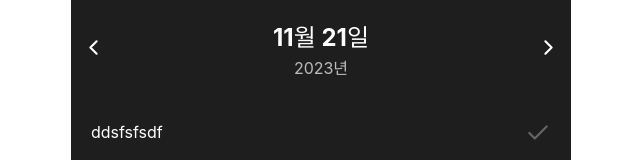
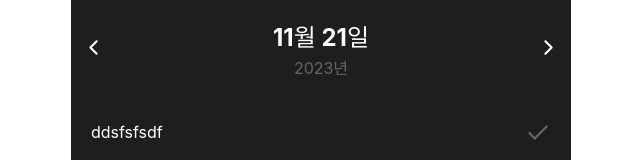
Before and after one commit to berrrycoding/elice-todo-list, a React (Vite) app: page / in a window 1280 px wide. Shown: the top 160 px of the page, without its empty margins (319-959 px from the left). Built offline with nearby package versions, Linux system fonts and the light colour scheme.

Commit message:
refactor: colors 객체화 하기

```diff
--- a/src/components/pages/Main/index.tsx
+++ b/src/components/pages/Main/index.tsx
@@ -4,6 +4,7 @@ import subDays from "date-fns/subDays";
 import { ChangeEvent, useState } from "react";
 import { FiCheck, FiChevronLeft, FiChevronRight, FiPlus } from "react-icons/fi";
 import styled from "styled-components";
+import { colors } from "../../../theme/colors";
 import { InputMode, TodoItem } from "../../../types";
 import { Spacing } from "../../shared/Spacing";
 import useTodoItems from "./hooks/useTodoItems";
@@ -120,7 +121,7 @@ export default function Main() {
                       onDone(index);
                     }}
                   >
-                    <FiCheck color="#666666" size={26} />
+                    <FiCheck color={colors.gray[1]} size={26} />
                   </div>
                 </div>
               )}
@@ -128,7 +129,7 @@ export default function Main() {
                 <div className="todo-item">
                   <Content isDone={true}>{item.content}</Content>
                   <div onClick={() => onCancelDone(index)}>
-                    <FiCheck color="#CFFF48" size={26} />
+                    <FiCheck color={colors.primary} size={26} />
                   </div>
                 </div>
               )}
@@ -137,7 +138,7 @@ export default function Main() {
         })}
       </TodoList>
       <AddButton onClick={handleAddMode}>
-        <FiPlus color="#1E1E1E" size={24} />
+        <FiPlus color={colors.dark} size={24} />
       </AddButton>
     </Container>
   );
@@ -169,7 +170,7 @@ const DateNavigator = styled.div`
   }
 
   .date-normal-font {
-    color: var(--color-gray-0);
+    color: ${colors.gray[1]};
   }
 `;
 
@@ -193,22 +194,22 @@ const TodoList = styled.div`
 
     .done {
       text-decoration: line-through;
-      color: var(--color-gray-1);
+      color: ${colors.gray[1]};
     }
   }
 `;
 
 const Content = styled.div<{ isDone: boolean }>`
   text-decoration: ${(props) => (props.isDone ? "line-through" : "none")};
-  color: ${(props) => (props.isDone ? "var(--color-gray-1)" : "inherit")};
+  color: ${(props) => (props.isDone ? colors.gray[1] : "inherit")};
 `;
 
 const TextInput = styled.input`
   background: none;
   border: none;
-  border-bottom: 1px solid var(--color-gray-1);
+  border-bottom: 1px solid ${colors.gray[1]};
   outline: none;
-  color: var(--color-white);
+  color: ${colors.white};
   padding: 6px 0;
   font-size: 1em;
   width: 100%;
@@ -216,16 +217,16 @@ const TextInput = styled.input`
 
 const CancelButton = styled.button`
   background: none;
-  border: 1px solid var(--color-primary);
+  border: 1px solid ${colors.primary};
   border-radius: 14px;
-  color: var(--color-primary);
+  color: ${colors.primary};
   padding: 5px 10px;
   margin-right: 4px;
   font-weight: 700;
 `;
 
 const SaveButton = styled.button`
-  background: var(--color-primary);
+  background: ${colors.primary};
   border: 1px solid transparent;
   border-radius: 14px;
   padding: 5px 10px;
@@ -239,7 +240,7 @@ const AddButton = styled.div`
   width: 32px;
   height: 32px;
   border-radius: 30px;
-  background: var(--color-primary);
+  background: ${colors.primary};
   display: flex;
   justify-content: center;
   align-items: center;
--- a/src/index.css
+++ b/src/index.css
@@ -11,12 +11,6 @@
   text-rendering: optimizeLegibility;
   -webkit-font-smoothing: antialiased;
   -moz-osx-font-smoothing: grayscale;
-
-  --color-white: #ffffff;
-  --color-dark: #1e1e1e;
-  --color-gray-0: #bcbcbc;
-  --color-gray-1: #666666;
-  --color-primary: #cfff48;
 }
 
 #root {
--- /dev/null
+++ b/src/theme/colors.ts
@@ -0,0 +1,6 @@
+export const colors = {
+  white: "#ffffff",
+  dark: "#1E1E1E",
+  primary: "#CFFF48",
+  gray: ["#BCBCBC", "#666666"],
+};
```
